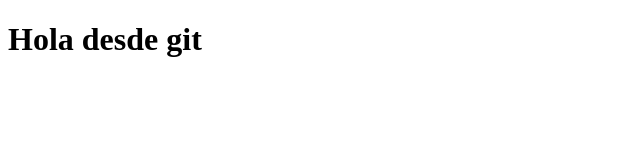
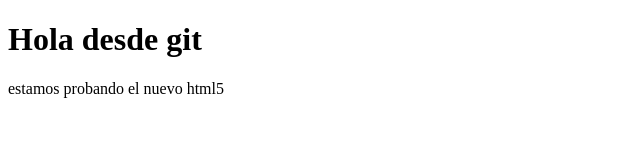
Before and after one commit to grafitekstudio/myForm1, a plain HTML site: page index.html in a window 1280 px wide. Shown: the whole page, without its empty margins (0-640 px from the left). Drawn offline with Linux system fonts and the light colour scheme.

Commit message:
add parrafo al index

```diff
--- a/index.html
+++ b/index.html
@@ -8,5 +8,6 @@
 </head>
 <body>
     <h1>Hola desde git</h1>
+    <p>estamos probando el nuevo html5</p>
 </body>
 </html>
```
